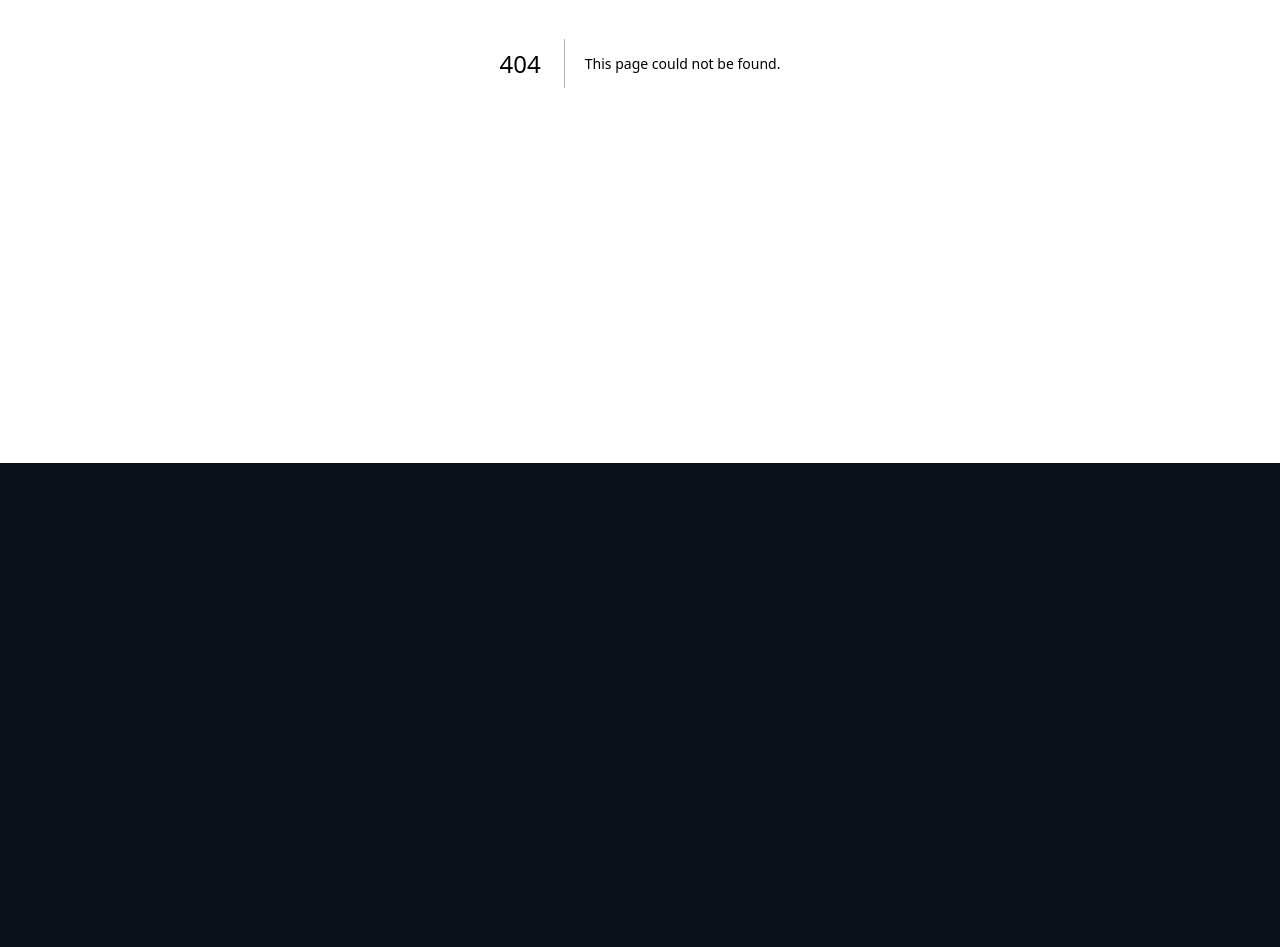
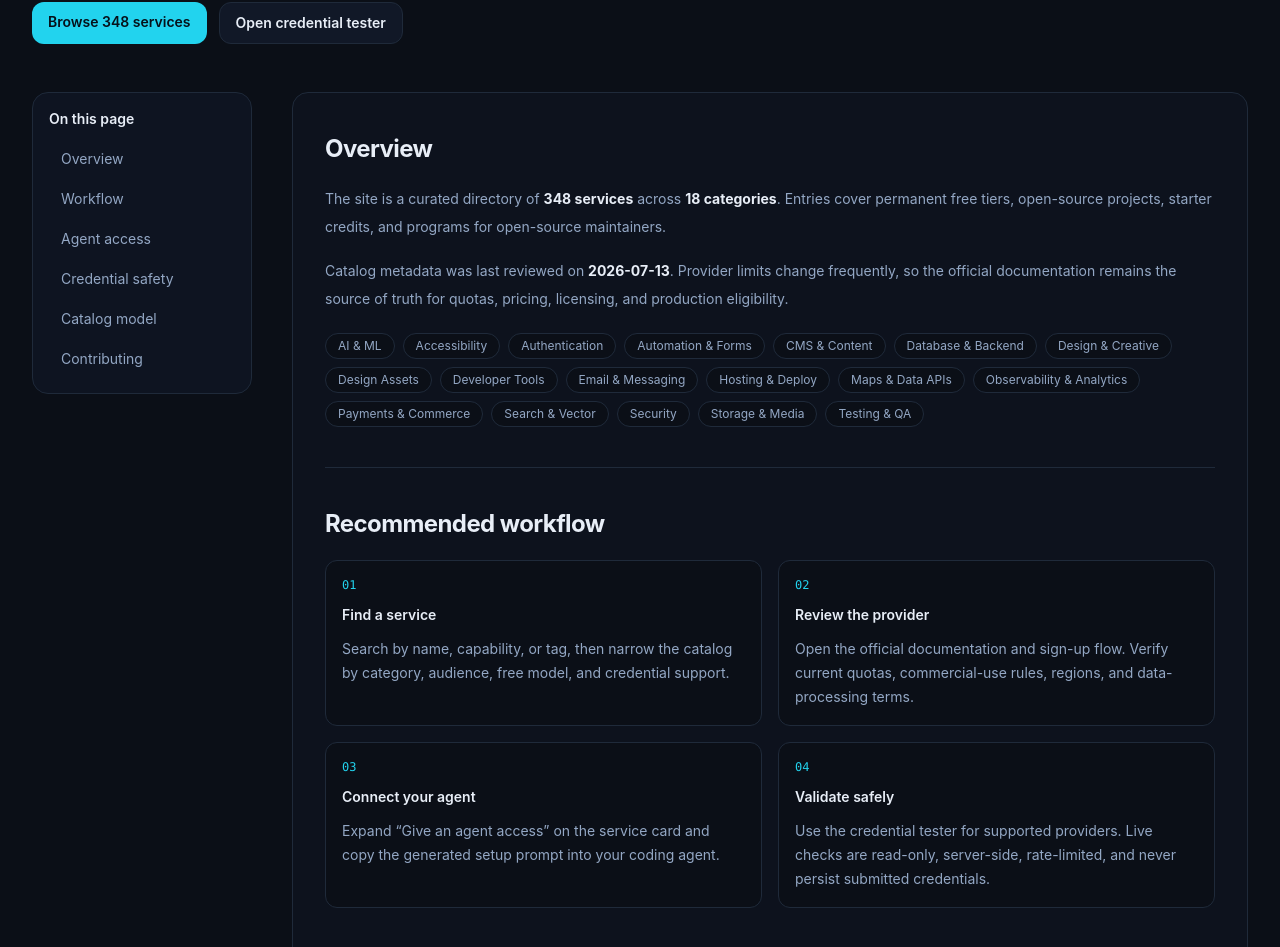
Before and after one commit to yishaik/free-stack-starter, a Next.js app: page /docs in a window 1280 px wide. Before the commit this address had no page. Shown: the part 337-1284 px from the top of the page. Before the commit the page ends 800 px from the top, so only its background shows below. Built offline with nearby package versions, Linux system fonts and the light colour scheme.

Commit message:
Add in-app documentation

```diff
--- /dev/null
+++ b/app/docs/page.tsx
@@ -0,0 +1,149 @@
+import type { Metadata } from 'next'
+import Link from 'next/link'
+import { SiteHeader } from '@/components/SiteHeader'
+import { CATEGORIES, LAST_REVIEWED, SERVICES } from '@/lib/services'
+
+export const metadata: Metadata = {
+  title: 'Docs',
+  description: 'How to use, extend, and safely connect agents to services in the Free Stack Directory.',
+}
+
+const STEPS = [
+  ['Find a service', 'Search by name, capability, or tag, then narrow the catalog by category, audience, free model, and credential support.'],
+  ['Review the provider', 'Open the official documentation and sign-up flow. Verify current quotas, commercial-use rules, regions, and data-processing terms.'],
+  ['Connect your agent', 'Expand “Give an agent access” on the service card and copy the generated setup prompt into your coding agent.'],
+  ['Validate safely', 'Use the credential tester for supported providers. Live checks are read-only, server-side, rate-limited, and never persist submitted credentials.'],
+]
+
+const SECURITY_RULES = [
+  'Prefer an official provider-maintained MCP server. Use the official CLI when no official MCP server exists.',
+  'Do not install community packages with similar names unless you have reviewed and explicitly approved them.',
+  'Start with read-only, least-privileged scopes and expand permissions only for a concrete task.',
+  'Store credentials in a secret manager or an ignored local environment file. Never commit or paste secrets into chat.',
+  'Verify access with a harmless identity, account, list, or status command before allowing write operations.',
+]
+
+function Section({ id, title, children }: { id: string; title: string; children: React.ReactNode }) {
+  return (
+    <section id={id} className="scroll-mt-24 border-b border-line py-10 last:border-0">
+      <h2 className="text-2xl font-bold tracking-tight">{title}</h2>
+      <div className="mt-5 text-sm leading-7 text-muted">{children}</div>
+    </section>
+  )
+}
+
+export default function DocsPage() {
+  return (
+    <>
+      <SiteHeader />
+      <main className="mx-auto max-w-7xl px-5 py-10 sm:px-8 sm:py-14">
+        <div className="max-w-4xl">
+          <p className="font-mono text-xs uppercase tracking-[0.18em] text-accent">Product documentation</p>
+          <h1 className="mt-2 text-4xl font-black tracking-tight sm:text-5xl">Free Stack Directory docs</h1>
+          <p className="mt-5 max-w-3xl text-lg leading-8 text-muted">
+            Use the directory to discover free and open-source building blocks, connect coding agents through official tooling, and validate credentials without turning the catalog into a secret store.
+          </p>
+          <div className="mt-6 flex flex-wrap gap-3 text-sm">
+            <Link href="/#directory" className="rounded-xl bg-accent px-4 py-2.5 font-semibold text-[#06111a]">Browse {SERVICES.length} services</Link>
+            <Link href="/test-keys" className="rounded-xl border border-line bg-panel px-4 py-2.5 font-semibold hover:border-accent">Open credential tester</Link>
+          </div>
+        </div>
+
+        <div className="mt-12 grid gap-10 lg:grid-cols-[220px_minmax(0,1fr)]">
+          <aside className="lg:sticky lg:top-6 lg:self-start">
+            <nav className="rounded-2xl border border-line bg-panel/70 p-4 text-sm">
+              <div className="mb-3 font-semibold text-ink">On this page</div>
+              <div className="grid gap-1 text-muted">
+                <a href="#overview" className="rounded-lg px-3 py-2 hover:bg-bg hover:text-ink">Overview</a>
+                <a href="#workflow" className="rounded-lg px-3 py-2 hover:bg-bg hover:text-ink">Workflow</a>
+                <a href="#agent-access" className="rounded-lg px-3 py-2 hover:bg-bg hover:text-ink">Agent access</a>
+                <a href="#credentials" className="rounded-lg px-3 py-2 hover:bg-bg hover:text-ink">Credential safety</a>
+                <a href="#catalog" className="rounded-lg px-3 py-2 hover:bg-bg hover:text-ink">Catalog model</a>
+                <a href="#contributing" className="rounded-lg px-3 py-2 hover:bg-bg hover:text-ink">Contributing</a>
+              </div>
+            </nav>
+          </aside>
+
+          <div className="min-w-0 rounded-2xl border border-line bg-panel/40 px-5 sm:px-8">
+            <Section id="overview" title="Overview">
+              <p>
+                The site is a curated directory of <strong className="text-ink">{SERVICES.length} services</strong> across <strong className="text-ink">{CATEGORIES.length} categories</strong>. Entries cover permanent free tiers, open-source projects, starter credits, and programs for open-source maintainers.
+              </p>
+              <p className="mt-4">
+                Catalog metadata was last reviewed on <strong className="text-ink">{LAST_REVIEWED}</strong>. Provider limits change frequently, so the official documentation remains the source of truth for quotas, pricing, licensing, and production eligibility.
+              </p>
+              <div className="mt-5 flex flex-wrap gap-2">
+                {CATEGORIES.map((category) => (
+                  <span key={category} className="rounded-full border border-line bg-bg px-3 py-1 text-xs text-muted">{category}</span>
+                ))}
+              </div>
+            </Section>
+
+            <Section id="workflow" title="Recommended workflow">
+              <div className="grid gap-4 sm:grid-cols-2">
+                {STEPS.map(([title, description], index) => (
+                  <div key={title} className="rounded-xl border border-line bg-bg p-4">
+                    <div className="font-mono text-xs text-accent">0{index + 1}</div>
+                    <h3 className="mt-2 font-semibold text-ink">{title}</h3>
+                    <p className="mt-2 leading-6">{description}</p>
+                  </div>
+                ))}
+              </div>
+            </Section>
+
+            <Section id="agent-access" title="Agent access prompts">
+              <p>
+                Every service card includes a copyable prompt tailored with that provider’s name, official documentation URL, and account setup page. The prompt asks an agent to prefer the provider’s official MCP server, fall back to its official CLI, and use the official SDK or API only when no official MCP or CLI exists.
+              </p>
+              <div className="mt-5 rounded-xl border border-accent/30 bg-accent/5 p-4">
+                <h3 className="font-semibold text-ink">What the agent must report</h3>
+                <ul className="mt-2 list-disc space-y-1 pl-5">
+                  <li>The exact official package, binary, or repository installed.</li>
+                  <li>The configuration file and environment variables added.</li>
+                  <li>The permissions or scopes granted.</li>
+                  <li>The read-only verification command and result.</li>
+                </ul>
+              </div>
+              <p className="mt-5">
+                The prompt deliberately avoids hard-coded install commands. Package names and installation methods change; the agent must resolve them from current official documentation and reject unofficial look-alikes.
+              </p>
+            </Section>
+
+            <Section id="credentials" title="Credential safety">
+              <ul className="list-disc space-y-2 pl-5">
+                {SECURITY_RULES.map((rule) => <li key={rule}>{rule}</li>)}
+              </ul>
+              <div className="mt-5 rounded-xl border border-line bg-bg p-4">
+                <h3 className="font-semibold text-ink">Credential tester behavior</h3>
+                <p className="mt-2">
+                  Supported live tests send the submitted credential only to a hard-coded, read-only provider endpoint. Requests are processed server-side, redirects are refused, request bodies are capped, and tests are rate-limited. Credentials are not stored or logged by the application.
+                </p>
+              </div>
+            </Section>
+
+            <Section id="catalog" title="Catalog data model">
+              <p>
+                Services are stored in <code className="rounded bg-bg px-1.5 py-0.5 font-mono text-xs text-ink">lib/catalog-a.ts</code> through <code className="rounded bg-bg px-1.5 py-0.5 font-mono text-xs text-ink">lib/catalog-d.ts</code>. Each pipe-delimited row is parsed into a typed service object by <code className="rounded bg-bg px-1.5 py-0.5 font-mono text-xs text-ink">lib/services.ts</code>.
+              </p>
+              <pre className="mt-5 overflow-x-auto rounded-xl border border-line bg-bg p-4 font-mono text-xs leading-6 text-ink"><code>{'Name|category|audience|plan|summary|signup|docs|tag1,tag2|testerId'}</code></pre>
+              <p className="mt-4">
+                The agent-access prompt is generated at render time, so every existing service—and every correctly added future service—receives the feature automatically without duplicating prompt text in the catalog.
+              </p>
+            </Section>
+
+            <Section id="contributing" title="Contributing a service">
+              <ol className="list-decimal space-y-2 pl-5">
+                <li>Add a unique row to the appropriate catalog file.</li>
+                <li>Use the provider’s official sign-up and documentation URLs.</li>
+                <li>Choose the closest existing category, audience, and free-plan code.</li>
+                <li>Add a tester ID only when the credential workbench supports that provider.</li>
+                <li>Run <code className="rounded bg-bg px-1.5 py-0.5 font-mono text-xs text-ink">npm run typecheck</code> and <code className="rounded bg-bg px-1.5 py-0.5 font-mono text-xs text-ink">npm run build</code>.</li>
+              </ol>
+              <a href="https://github.com/yishaik/free-stack-starter" target="_blank" rel="noreferrer" className="mt-5 inline-flex font-semibold text-accent hover:underline">Open the repository ↗</a>
+            </Section>
+          </div>
+        </div>
+      </main>
+    </>
+  )
+}
```
